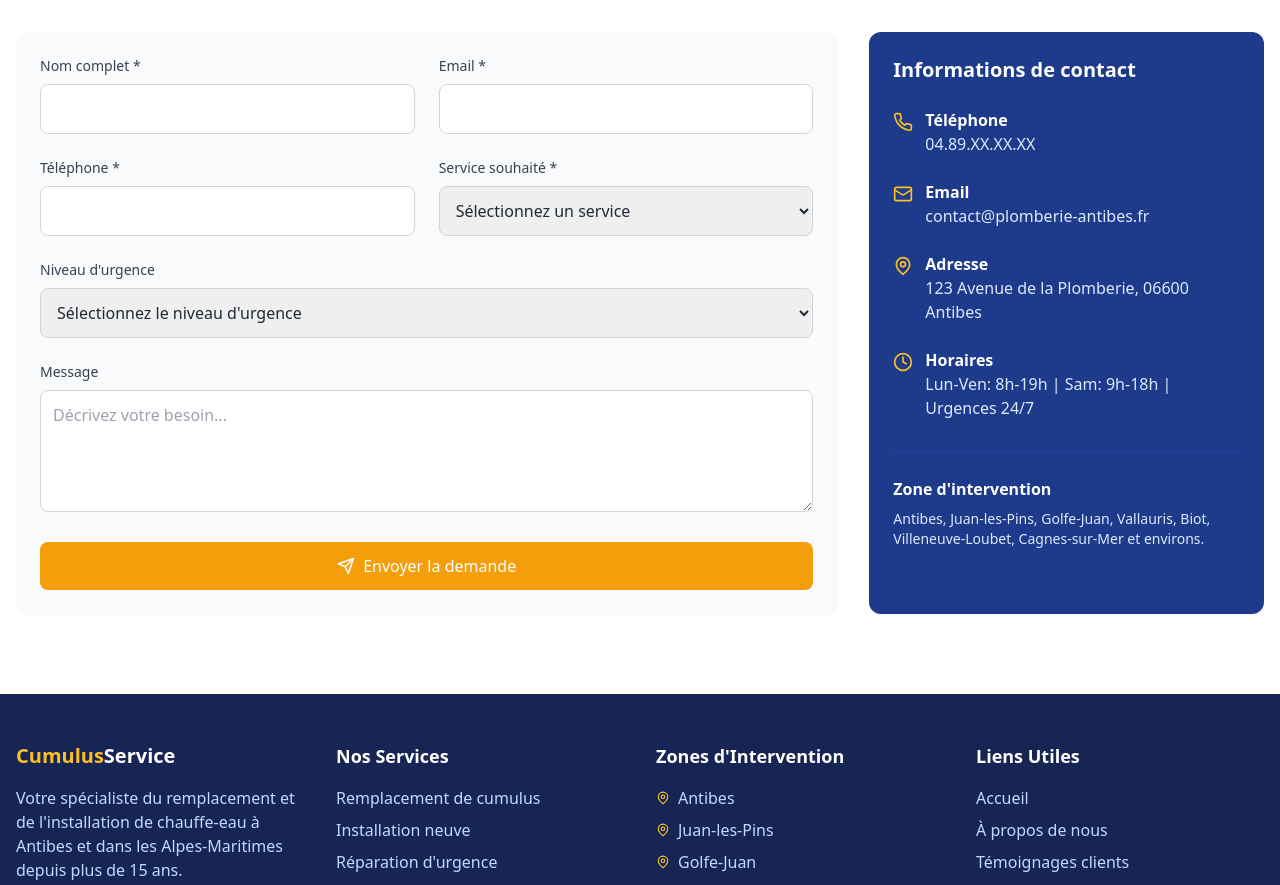
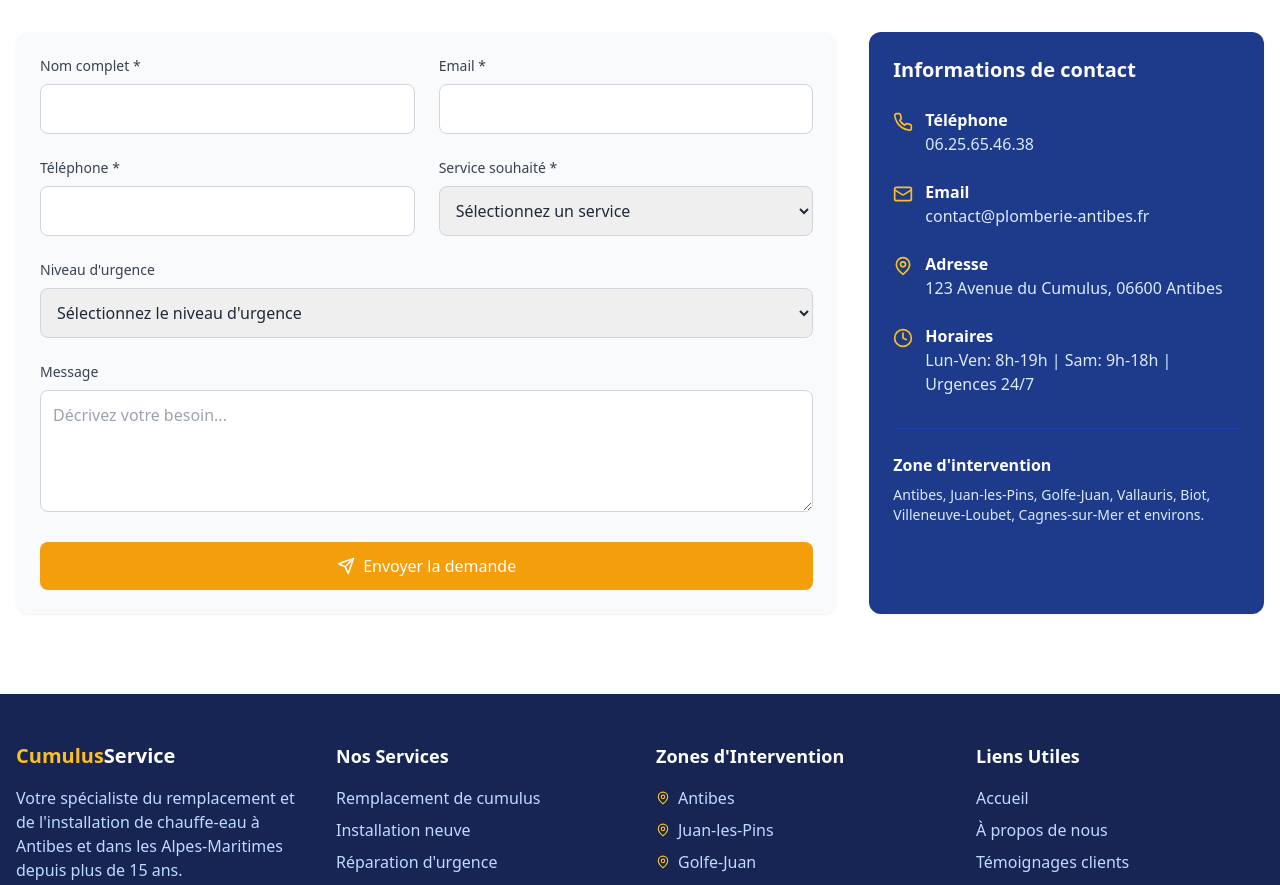
Before and after one commit to Kazimas78/cumulus, a React (Vite) app: page / in a window 1280 px wide. Shown: the part 4020-4905 px from the top of the page. Built offline with nearby package versions, Linux system fonts and the light colour scheme.

Commit message:
Update Contact.tsx

```diff
--- a/src/components/Contact.tsx
+++ b/src/components/Contact.tsx
@@ -166,7 +166,7 @@ export const Contact = () => {
                 <ContactInfo
                   icon={<Phone size={20} />}
                   title="Téléphone"
-                  content="04.89.XX.XX.XX"
+                  content="06.25.65.46.38"
                   link="tel:04XXXXXXXX"
                 />
 
@@ -180,7 +180,7 @@ export const Contact = () => {
                 <ContactInfo
                   icon={<MapPin size={20} />}
                   title="Adresse"
-                  content="123 Avenue de la Plomberie, 06600 Antibes"
+                  content="123 Avenue du Cumulus, 06600 Antibes"
                   link="https://maps.google.com"
                 />
 
```
